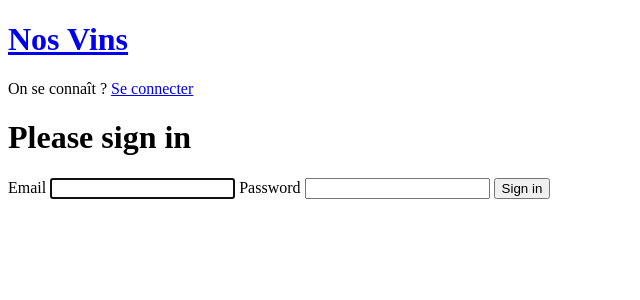
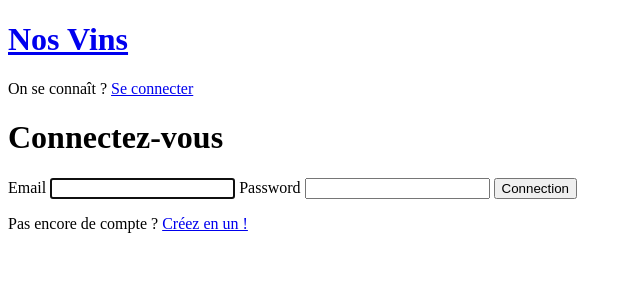
Before and after one commit to LilRaphh/Projet_PWS, a Symfony app: template templates/security/login.html.twig in a window 1280 px wide. Shown: the top 300 px of the page, without its empty margins (0-640 px from the left). Run offline with Twig, Linux system fonts and the light colour scheme; the template is opened without the code that fills it, so the values that code supplies are empty; some libraries are stand-ins or nearby versions.

Commit message:
updates
problèmes n'ayant pas marché au précédent commit

```diff
--- a/src/Form/RegistrationFormType.php
+++ b/src/Form/RegistrationFormType.php
@@ -18,6 +18,8 @@ class RegistrationFormType extends AbstractType
     {
         $builder
             ->add('email')
+            ->add('nom')
+            ->add('prenom')
             ->add('agreeTerms', CheckboxType::class, [
                 'mapped' => false,
                 'constraints' => [
--- a/templates/registration/register.html.twig
+++ b/templates/registration/register.html.twig
@@ -13,6 +13,8 @@
 
     {{ form_start(registrationForm) }}
         {{ form_row(registrationForm.email) }}
+        {{ form_row(registrationForm.prenom) }}
+        {{ form_row(registrationForm.nom) }}
         {{ form_row(registrationForm.plainPassword, {
             label: 'Password'
         }) }}
--- a/templates/security/login.html.twig
+++ b/templates/security/login.html.twig
@@ -14,7 +14,7 @@
         </div>
     {% endif %}
 
-    <h1 class="h3 mb-3 font-weight-normal">Please sign in</h1>
+    <h1 class="h3 mb-3 font-weight-normal">Connectez-vous</h1>
     <label for="inputEmail">Email</label>
     <input type="email" value="{{ last_username }}" name="email" id="inputEmail" class="form-control" autocomplete="email" required autofocus>
     <label for="inputPassword">Password</label>
@@ -25,7 +25,8 @@
     >
 
     <button class="btn btn-lg btn-primary" type="submit">
-        Sign in
+        Connection
     </button>
+    <p>Pas encore de compte ? <a href="{{path('app_register')}}">Créez en un !</a></p>
 </form>
 {% endblock %}
```
Also changed, not shown: migrations/Version20231204120308.php (added, +33 -0 lines), templates/base.html.twig (line endings or trailing spaces).
